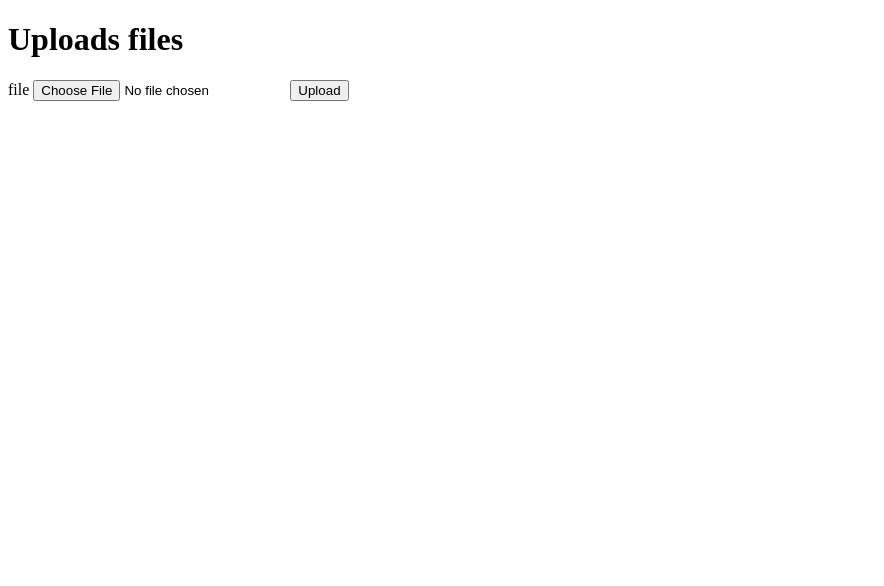
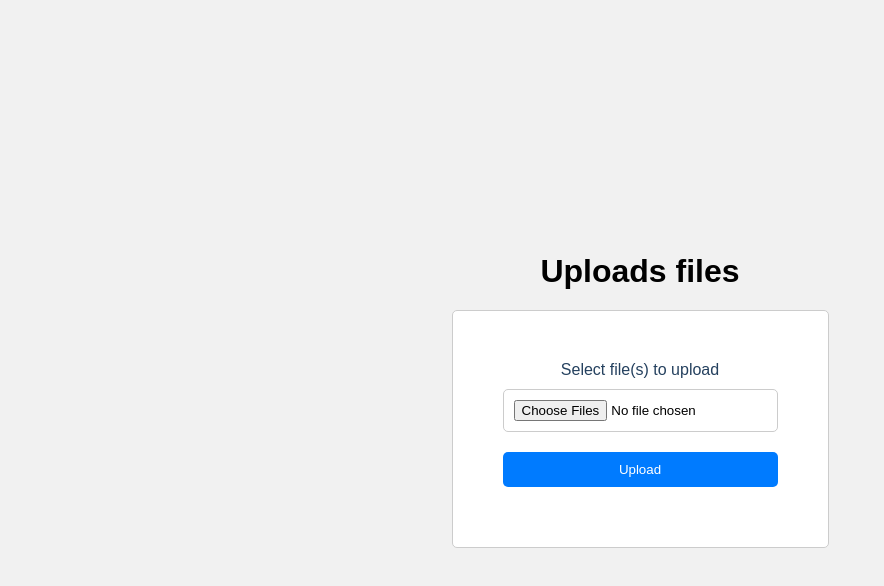
Before and after one commit to MajaBru/IDG2001-Assignment1, a plain HTML site: page front-end/upload.html in a window 1280 px wide. Shown: the whole page, without its empty margins (0-884 px from the left). Drawn offline with Linux system fonts and the light colour scheme.

Commit message:
Fiksa mer på flask, styla html form

```diff
--- a/front-end/upload.html
+++ b/front-end/upload.html
@@ -6,11 +6,74 @@
     <title>Document</title>
 </head>
 <body>
-    <h1> Uploads files</h1>
-    <form action="/upload" method="post" enctype="nultipart/form-data">
-        <label for="file">file</label>
-        <input type="file" name="file" id="file">
+    <style>
+        * {
+            margin: 0;
+            padding: 0;
+            box-sizing: border-box;
+            font-family: Arial, sans-serif;
+        }
+
+        body {
+            display: flex;
+            justify-content: center;
+            align-items: center;
+            height: 100vh;
+            background-color: #f1f1f1;
+        }
+
+        h1 {
+            margin-bottom: 20px;
+            display: flex;
+            justify-content: center;
+        }
+
+        form {
+            display: flex;
+            flex-direction: column;
+            align-items: center;
+            justify-content: center;
+            padding: 50px;
+            border: 1px solid #ccc;
+            border-radius: 5px;
+            background-color: #fff;
+        }
+        label {
+            padding: 0px;
+            color: #25415f;
+        }
+
+        input {
+            display: flex;
+            justify-content: center;
+            padding: 10px;
+            margin: 10px 0;
+            border: 1px solid #ccc;
+            border-radius: 5px;
+            width: 100%;
+        }
+
+        input[type="file"] {
+            margin: 10px 0;
+            padding: 10px;
+        }
+        input[type="submit"] {
+            padding: 10px 20px;
+            border: none;
+            border-radius: 5px;
+            background-color: #007bff;
+            color: #fff;
+            cursor: pointer;
+        }
+    </style>
+    <div>
+        <h1>Uploads files</h1>
+        <form method="post" action="/"  enctype="nultipart/form-data">
+        <label for="file">Select file(s) to upload</label>
+        <input type="file" name="file" multiple="true" autocomplete="off" required>
         <input type="submit" value="Upload">
     </form>
+    </div>
+
 </body>
 </html>
```
Also changed, not shown: front-end/templates/persons.html (added, +22 -0 lines), front-end/index.html (added), 7 other files.
